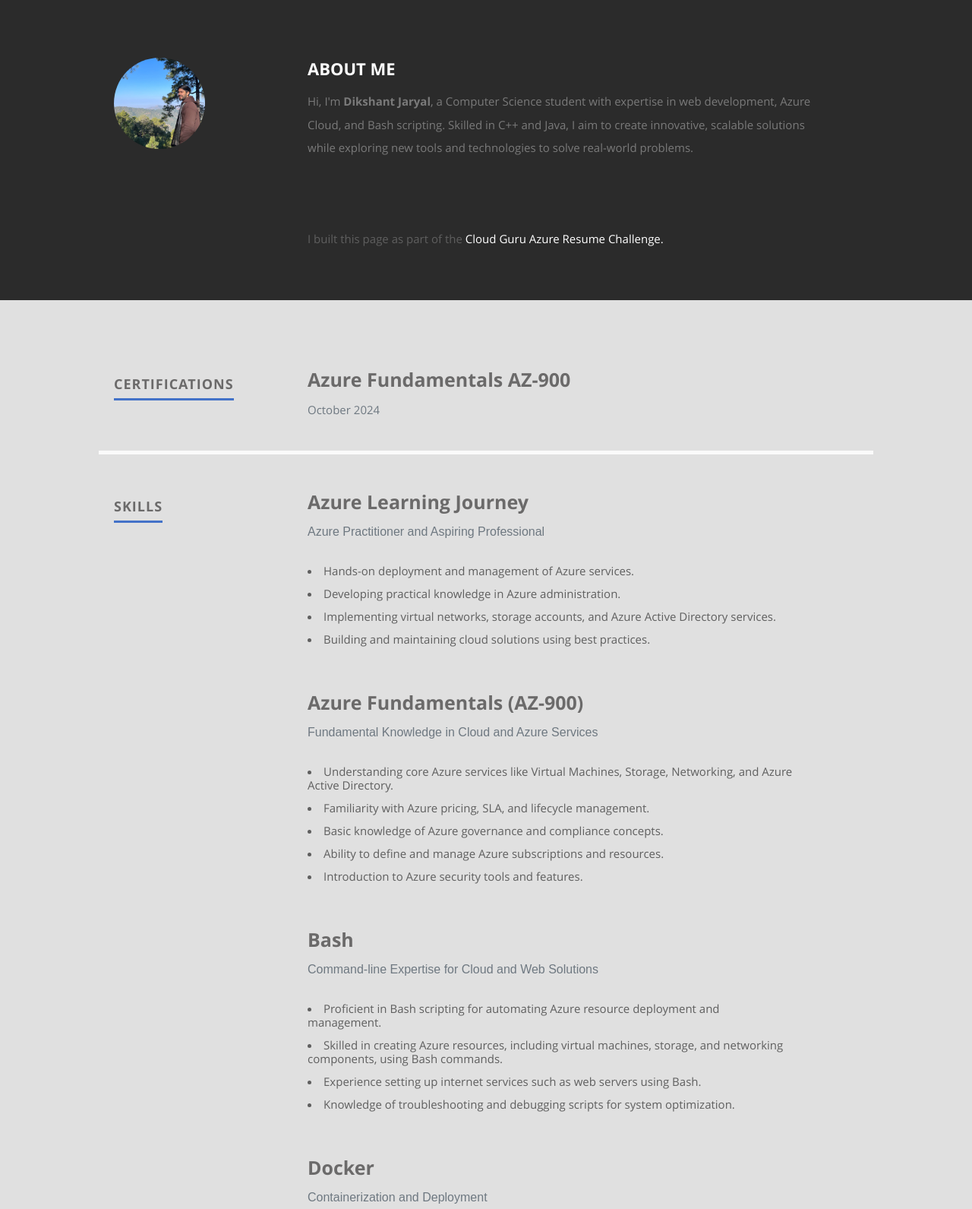
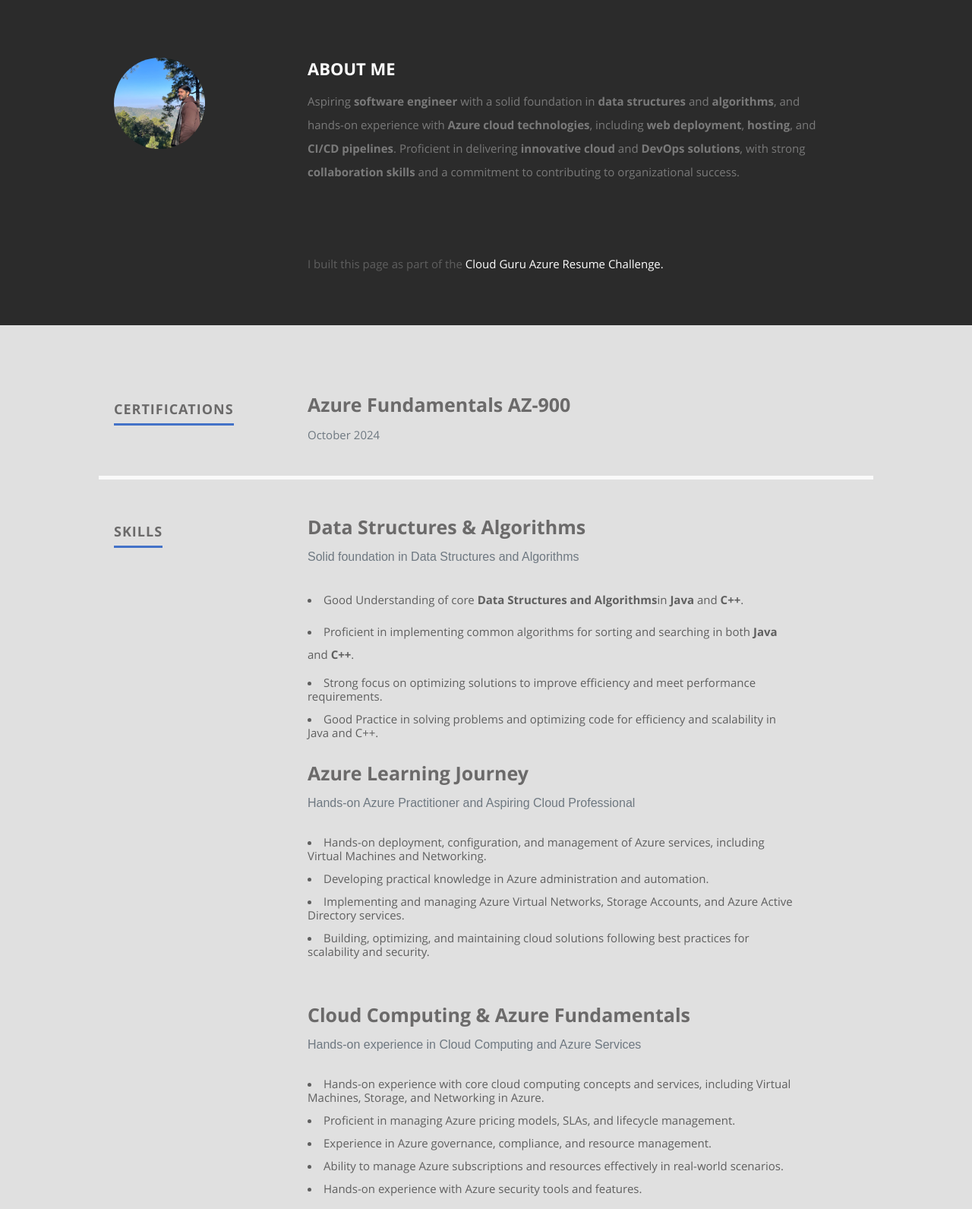
Before and after one commit to Jaryaldikshant/Azure_Resume, a website: page frontend/index.html in a window 1280 px wide. Shown: the part 820-2411 px from the top of the page at 76% size. Drawn offline with nearby package versions, Linux system fonts and the light colour scheme; no server answers.

Commit message:
updating html

```diff
--- a/frontend/index.html
+++ b/frontend/index.html
@@ -122,11 +122,13 @@
             <h2>ABOUT ME</h2>
 
             <p>
-               Hi, I'm <strong>Dikshant Jaryal</strong>, a Computer Science student with expertise in
-               <span>web development</span>, <span>Azure Cloud</span>, and <span>Bash scripting</span>.
-               Skilled in <span>C++</span> and <span>Java</span>, I aim to create innovative, scalable solutions
-               while exploring new tools and technologies to solve real-world problems.
+               Aspiring <strong>software engineer</strong> with a solid foundation in <strong>data structures</strong> and
+               <strong>algorithms</strong>, and hands-on experience with <strong>Azure cloud technologies</strong>,
+               including <strong>web deployment</strong>, <strong>hosting</strong>, and <strong>CI/CD pipelines</strong>.
+               Proficient in delivering <strong>innovative cloud</strong> and <strong>DevOps solutions</strong>, with strong
+               <strong>collaboration skills</strong> and a commitment to contributing to organizational success.
             </p>
+
 
             </br>
             </br>
@@ -207,34 +209,50 @@
 
             <div class="row item">
                <div class="twelve columns">
-                  <h3>Azure Learning Journey</h3>
-                  <p class="info" style="font-family: 'Arial', sans-serif; font-size: 16px; ">Azure Practitioner and
-                     Aspiring Professional</p>
+                  <h3>Data Structures & Algorithms</h3>
+                  <p class="info" style="font-family: 'Arial', sans-serif; font-size: 16px;">Solid foundation in Data Structures and Algorithms</p>
                   <p>
-                     <li>Hands-on deployment and management of Azure services.</li>
-                     <li>Developing practical knowledge in Azure administration.</li>
-                     <li>Implementing virtual networks, storage accounts, and Azure Active Directory services.</li>
-                     <li>Building and maintaining cloud solutions using best practices.</li>
+                     <li>Good Understanding of core <strong>Data Structures and Algorithms</strong>in <strong>Java</strong> and <strong>C++</strong>.</li>
+                     <li>Proficient in implementing common algorithms for sorting and searching in both <strong>Java</strong> and <strong>C++</strong>.</li>
+                     <li>Strong focus on optimizing solutions to improve efficiency and meet performance requirements.</li>
+                     <li>Good Practice in solving problems and optimizing code for efficiency and scalability in Java and C++.</li>
                   </p>
                </div>
             </div> <!-- item end -->
 
+
+
+            <div class="row item">
+               <div class="twelve columns">
+                  <h3>Azure Learning Journey</h3>
+                  <p class="info" style="font-family: 'Arial', sans-serif; font-size: 16px;">Hands-on Azure Practitioner and
+                     Aspiring Cloud Professional</p>
+                  <p>
+                     <li>Hands-on deployment, configuration, and management of Azure services, including Virtual Machines and Networking.</li>
+                     <li>Developing practical knowledge in Azure administration and automation.</li>
+                     <li>Implementing and managing Azure Virtual Networks, Storage Accounts, and Azure Active Directory services.</li>
+                     <li>Building, optimizing, and maintaining cloud solutions following best practices for scalability and security.</li>
+                  </p>
+               </div>
+            </div> <!-- item end -->
+
+
             <br>
             <div class="row item">
                <div class="twelve columns">
-                  <h3>Azure Fundamentals (AZ-900)</h3>
-                  <p class="info" style="font-family: 'Arial', sans-serif; font-size: 16px; ">Fundamental Knowledge in
-                     Cloud and Azure Services</p>
+                  <h3>Cloud Computing & Azure Fundamentals</h3>
+                  <p class="info" style="font-family: 'Arial', sans-serif; font-size: 16px;">Hands-on experience in Cloud Computing and
+                     Azure Services</p>
                   <p>
-                     <li>Understanding core Azure services like Virtual Machines, Storage, Networking, and Azure Active
-                        Directory.</li>
-                     <li>Familiarity with Azure pricing, SLA, and lifecycle management.</li>
-                     <li>Basic knowledge of Azure governance and compliance concepts.</li>
-                     <li>Ability to define and manage Azure subscriptions and resources.</li>
-                     <li>Introduction to Azure security tools and features.</li>
+                     <li>Hands-on experience with core cloud computing concepts and services, including Virtual Machines, Storage, and Networking in Azure.</li>
+                     <li>Proficient in managing Azure pricing models, SLAs, and lifecycle management.</li>
+                     <li>Experience in Azure governance, compliance, and resource management.</li>
+                     <li>Ability to manage Azure subscriptions and resources effectively in real-world scenarios.</li>
+                     <li>Hands-on experience with Azure security tools and features.</li>
                   </p>
                </div>
             </div> <!-- item end -->
+
 
             <br>
             <div class="row item">
@@ -304,7 +322,7 @@
             <ul class="social-links">
                <li><a href="https://twitter.com/Jaryaldikshant"><i class="fa fa-twitter"></i></a></li>
                <li><a href="https://www.linkedin.com/in/dikshant-jaryal08"><i class="fa fa-linkedin"></i></a></li>
-               <!-- <li><a href="https://www.linkedin.com/in/dikshant-jaryal08"><i class="fa fa-external-link"></i></a></li> -->
+               <li><a href="https://leetcode.com/u/DikshantJaryal/"><i class="fa fa-external-link"></i></a></li>
                <li><a href="https://instagram.com/dikshant.jaryal"><i class="fa fa-instagram"></i></a></li>
                <!-- <li><a href=""><i class="fa fa-youtube"></i></a></li> -->
                <li><a href="https://github.com/Jaryaldikshant"><i class="fa fa-github"></i></a></li>
```
